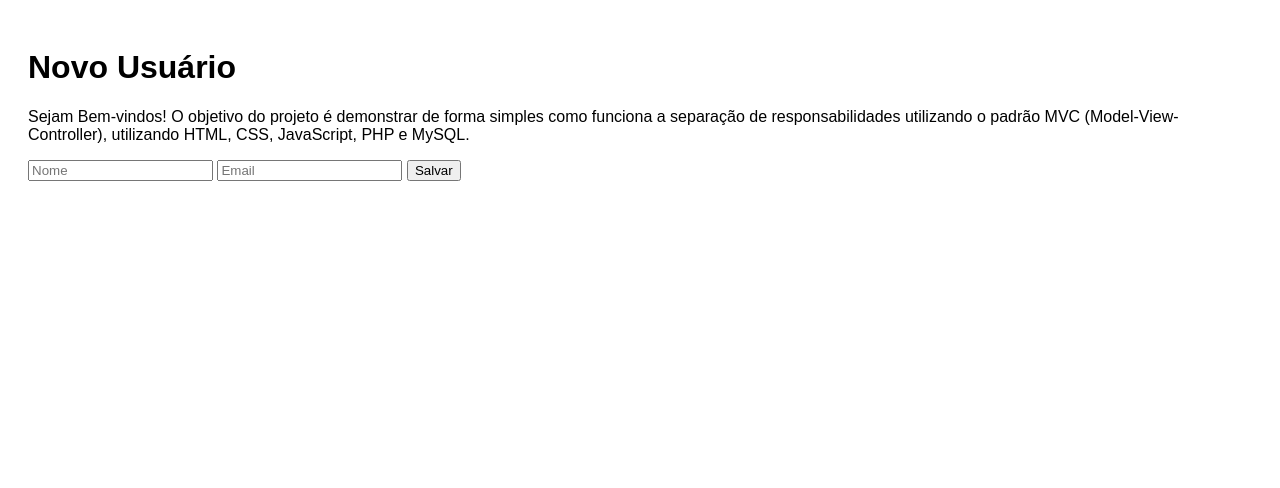
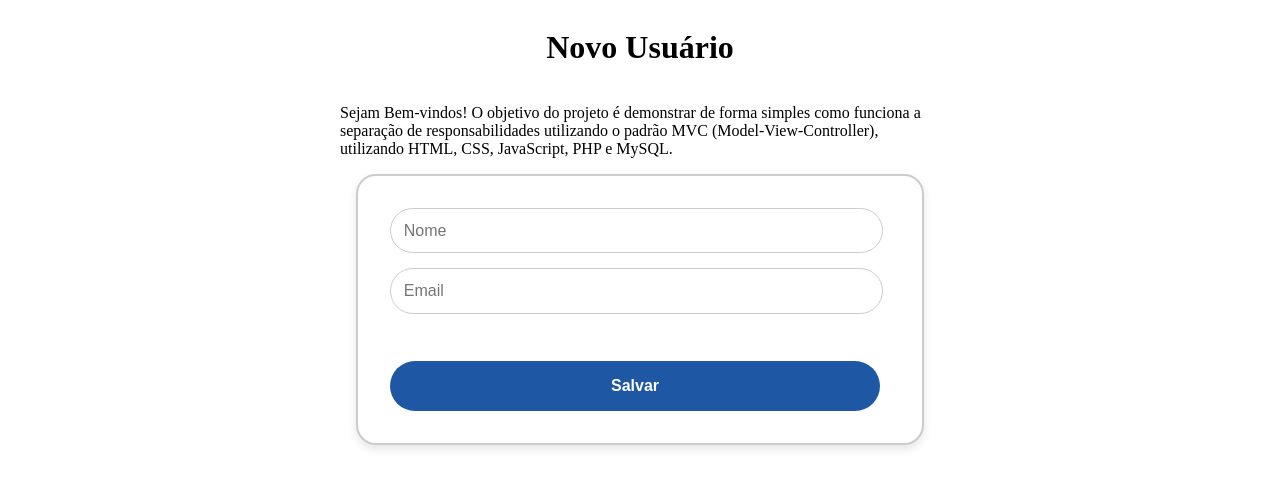
Before and after one commit to alessandrasilvap/site-teste, a PHP site: page /app/views/usuarios/criar.php in a window 1280 px wide. Shown: the top 488 px of the page. Run offline with PHP 8.4, Linux system fonts and the light colour scheme.

Commit message:
Add styles for form and layout in style.css

```diff
--- a/public/css/style.css
+++ b/public/css/style.css
@@ -1,5 +1,58 @@
 /*Estilos para o site*/
-body {
-    font-family: Arial;
-    padding: 20px;
+.container {
+    display: flex;
+    flex-direction: column;
+    align-items: center;
 }
+
+h1 {
+    font-size: 2rem;
+}
+
+p {
+	max-width: 600px;
+}
+
+form {
+    width: 100%;
+    min-width: 300px;
+    max-width: 500px;
+    background-color: white;
+    border: 2px solid #ccc;
+    border-radius: 20px;
+    padding: 2rem;
+    box-shadow: 0 4px 10px rgba(0,0,0,0.1);
+}
+
+input {
+    width: 93%;
+    padding: 0.8rem;
+    border-radius: 30px;
+    border: 1px solid #ccc;
+    font-size: 1rem;
+    margin-bottom: 15px;
+}
+
+input:focus {
+    outline: none;
+    border-color: #1e57a4;
+    box-shadow: 0 0 5px rgba(30, 87, 164, 0.3);
+}
+
+#botao {
+    width: 98%;
+    margin-top: 2rem;
+    padding: 1rem;
+    border: none;
+    border-radius: 30px;
+    background-color: #1e57a4;
+    color: white;
+    font-size: 1rem;
+    font-weight: bold;
+    cursor: pointer;
+    transition: 0.3s;
+}
+
+#botao:hover {
+    background-color: #163f77;
+}
```
